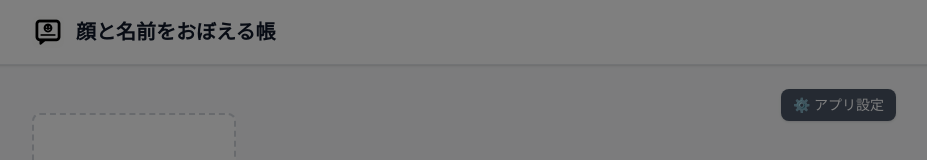
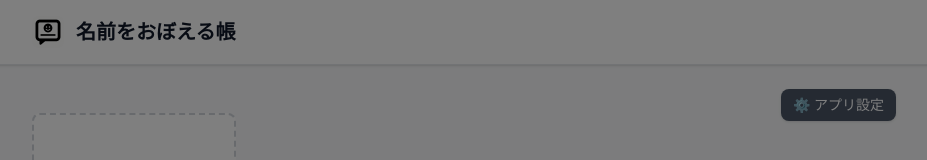
Before and after one commit to hanimako/my-face-note, a Next.js app: page / in a window 1280 px wide. Shown: the top 160 px of the page, without its empty margins (176-1103 px from the left). Built offline with nearby package versions, Linux system fonts and the light colour scheme.

Commit message:
ダミー画像の表示調整

```diff
--- a/app/layout.tsx
+++ b/app/layout.tsx
@@ -3,7 +3,7 @@ import "./globals.css";
 
 export const metadata: Metadata = {
   title: "名前をおぼえる帳",
-  description: "顔と名前を覚えることを支援します。",
+  description: "名前を覚えることを支援します。",
 };
 
 export const viewport: Viewport = {
--- a/components/HomeHeader.tsx
+++ b/components/HomeHeader.tsx
@@ -6,7 +6,6 @@ export function HomeHeader() {
   return (
     <header className="bg-white shadow-sm border-b border-gray-200">
       <div className="max-w-4xl mx-auto px-4 py-4">
-        <div className="flex items-center justify-between">
         <div className="flex items-center space-x-3">
           {/* アプリロゴ */}
           <Image
@@ -16,11 +15,7 @@ export function HomeHeader() {
             height={32}
             className="w-8 h-8 rounded-lg object-cover"
           />
-            <h1 className="text-xl font-bold text-gray-900">
-              顔と名前をおぼえる帳
-            </h1>
-          </div>
-          {/* 設定ボタン削除済み */}
+          <h1 className="text-xl font-bold text-gray-900">名前をおぼえる帳</h1>
         </div>
       </div>
     </header>
--- a/components/quiz/QuizHeader.tsx
+++ b/components/quiz/QuizHeader.tsx
@@ -2,10 +2,10 @@ export function QuizHeader() {
   return (
     <header className="bg-white shadow-sm border-b border-gray-200">
       <div className="max-w-4xl mx-auto px-4 py-4">
-        <div className="flex items-center justify-between">
+        <div className="flex items-center space-x-3">
           <button
             onClick={() => (window.location.href = "/")}
-            className="p-2 text-gray-600 hover:text-gray-900 transition-colors"
+            className="p-2 text-gray-600 hover:text-gray-800 transition-colors"
           >
             <svg
               className="w-6 h-6"
@@ -21,8 +21,7 @@ export function QuizHeader() {
               />
             </svg>
           </button>
-          <h1 className="text-xl font-bold text-gray-900">名前当てクイズ</h1>
-          <div className="w-10"></div>
+          <h1 className="text-xl font-bold text-gray-900">名前をおぼえる帳</h1>
         </div>
       </div>
     </header>
--- a/components/quiz/QuizOptions.tsx
+++ b/components/quiz/QuizOptions.tsx
@@ -69,6 +69,15 @@ export function QuizOptions({
               ) : (
                 // 名前→顔モード: 写真と名前を表示
                 <div className="text-center">
+                  {option.id.startsWith("dummy-") ? (
+                    // ダミー選択肢の場合：「No Image」を表示
+                    <div className="w-24 h-24 bg-gray-200 border border-gray-300 rounded-lg flex items-center justify-center mx-auto mb-2">
+                      <span className="text-gray-500 text-xs font-medium">
+                        No Image
+                      </span>
+                    </div>
+                  ) : (
+                    // 実際の人物の場合：写真を表示
                     <Image
                       src={option.photo}
                       alt={option.name}
@@ -76,6 +85,7 @@ export function QuizOptions({
                       height={96}
                       className="rounded-lg object-cover mx-auto mb-2 border border-gray-200"
                     />
+                  )}
                   <div className="text-sm font-medium text-gray-900">
                     {option.name}
                   </div>
```
Also changed, not shown: public/manifest.json. Lines whose indentation alone changed are shown as unchanged.
